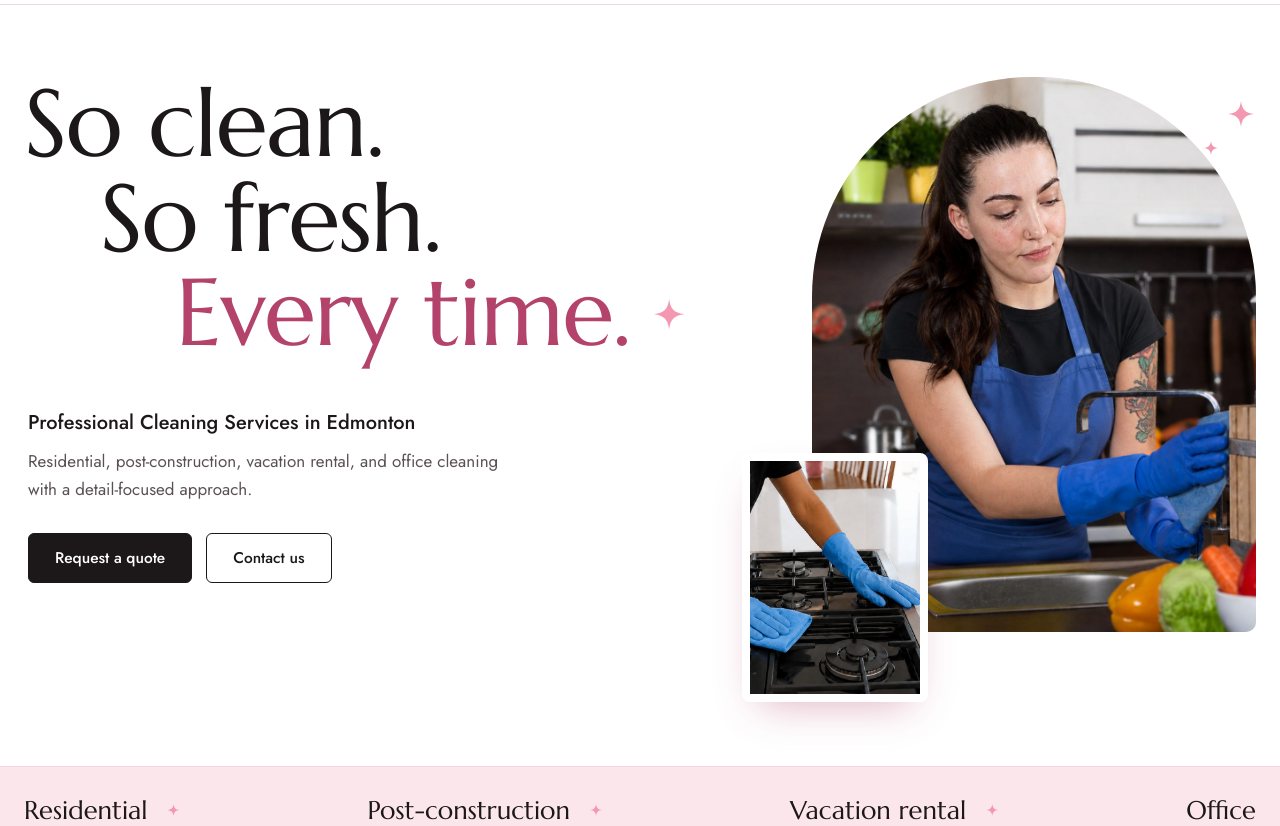
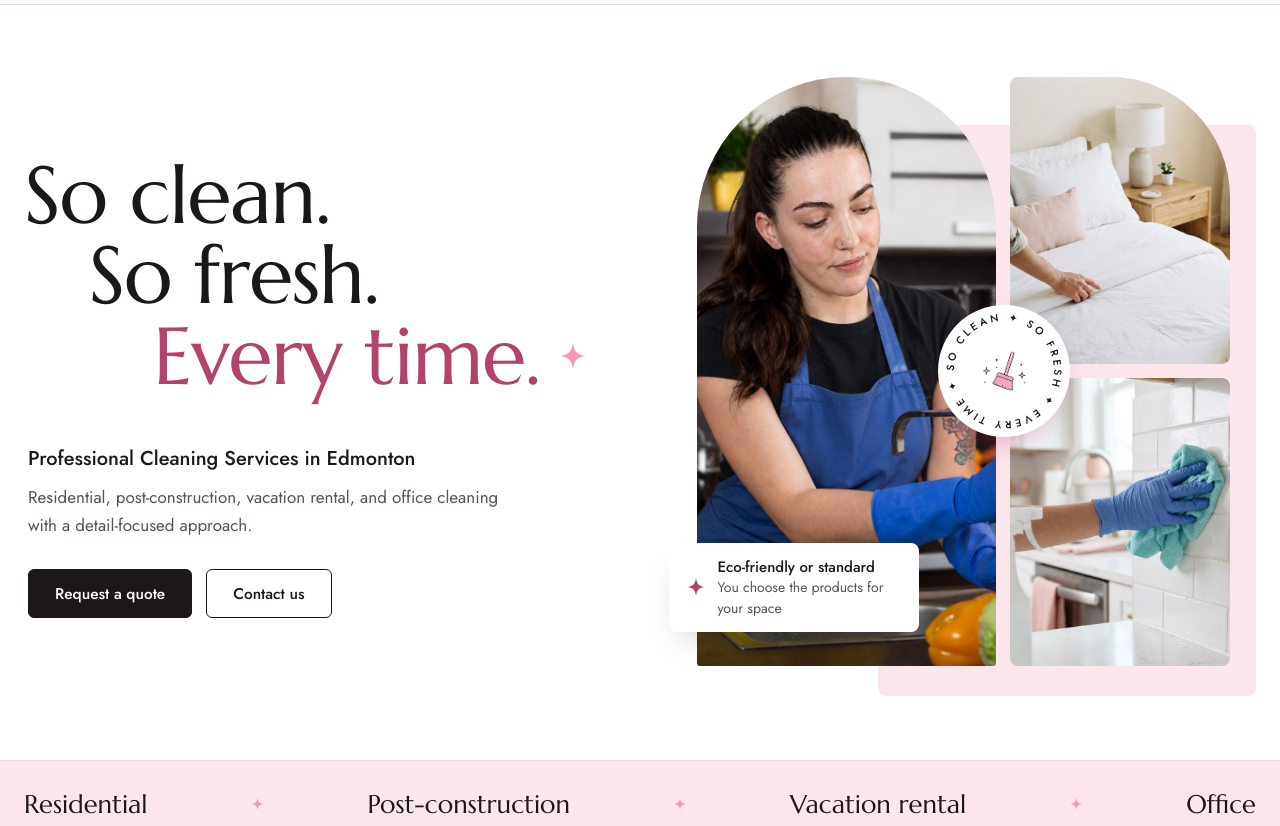
Before and after one commit to dallaswebagency/socleansofreshcleaning, a plain HTML site: page index.html in a window 1280 px wide. Shown: the part 126-952 px from the top of the page. Drawn offline with Linux system fonts and the light colour scheme.

Commit message:
Hero photo collage with brand seal; add six service photos

```diff
--- a/index.html
+++ b/index.html
@@ -60,8 +60,8 @@ p{margin:0}
 
 /* ---------- hero ---------- */
 .hero{position:relative;padding:72px 0 0;overflow:hidden}
-.hero>.wrap{display:grid;grid-template-columns:1.25fr .75fr;gap:48px;align-items:start}
-.hero h1{font-size:clamp(46px,7.4vw,118px);letter-spacing:-.015em;line-height:1;white-space:nowrap}
+.hero>.wrap{display:grid;grid-template-columns:1.05fr .95fr;gap:56px;align-items:center}
+.hero h1{font-size:clamp(44px,6.3vw,98px);letter-spacing:-.015em;line-height:1;white-space:nowrap}
 .hero h1 span{display:block}
 .hero h1 span:nth-child(2){padding-left:.8em}
 .hero h1 span:nth-child(3){padding-left:1.6em;color:var(--rose);display:flex;align-items:center;gap:.25em}
@@ -71,19 +71,30 @@ p{margin:0}
 .hero-copy p{color:var(--ink-soft)}
 .hero-actions{display:flex;gap:14px;margin-top:30px;flex-wrap:wrap}
 
-.hero-media{position:relative;padding:0 0 70px 0}
-.hero-media .main{border-radius:220px 220px 10px 10px;overflow:hidden;aspect-ratio:4/5;background:var(--petal)}
-.hero-media .main img{width:100%;height:100%;object-fit:cover;object-position:50% 30%}
-.hero-media .inset{position:absolute;left:-70px;bottom:0;width:42%;aspect-ratio:3/4;border-radius:8px;overflow:hidden;border:8px solid #fff;box-shadow:0 18px 40px -18px rgba(180,67,107,.45)}
-.hero-media .inset img{width:100%;height:100%;object-fit:cover;object-position:50% 70%}
-.hero-media .float-sparkles{position:absolute;right:-6px;top:24px;color:var(--broom)}
-.hero-media .float-sparkles .sparkle{position:absolute}
+.hero-media{position:relative;isolation:isolate;display:grid;grid-template-columns:1.15fr .85fr;grid-template-rows:1fr 1fr;gap:14px;height:clamp(460px,46vw,640px);margin:0 26px 30px 0}
+.hero-media::before{content:"";position:absolute;z-index:-1;top:48px;bottom:-30px;left:34%;right:-26px;background:var(--petal);border-radius:8px}
+.hero-media figure{margin:0;overflow:hidden;background:var(--petal)}
+.hero-media img{width:100%;height:100%;object-fit:cover}
+.m-arch{grid-row:1/3;border-radius:400px 400px 8px 8px}
+.m-arch img{object-position:50% 30%}
+.m-top{border-radius:8px 120px 8px 8px}
+.m-top img{object-position:40% 50%}
+.m-bottom{border-radius:8px}
+.m-bottom img{object-position:70% 40%}
+.seal{position:absolute;left:calc(57.5% - 66px);top:calc(50% - 66px);width:132px;height:132px;border-radius:50%;background:#fff;display:grid;place-items:center;box-shadow:0 14px 34px -16px rgba(180,67,107,.55)}
+.seal svg{position:absolute;inset:0;width:100%;height:100%}
+.seal text{font:500 10.5px var(--body);letter-spacing:.24em;fill:var(--ink)}
+.seal img{width:46px;height:auto}
+.chip{position:absolute;left:-28px;bottom:34px;background:#fff;border-radius:8px;padding:14px 18px;display:flex;gap:12px;align-items:center;font-size:15px;line-height:1.35;box-shadow:0 16px 36px -18px rgba(28,24,26,.35);max-width:250px}
+.chip .sparkle{color:var(--rose);width:18px;height:18px}
+.chip strong{font-weight:500;display:block}
+.chip span{color:var(--ink-soft);font-size:14px}
 
 /* service strip */
 .strip{margin-top:64px;background:var(--petal);border-block:1px solid var(--petal-deep)}
-.strip .wrap>ul{list-style:none;margin:0;padding:22px 0;display:flex;width:100%;justify-content:space-between;gap:20px;flex-wrap:wrap;font-family:var(--display);font-size:clamp(19px,2vw,26px)}
+.strip .wrap>ul{list-style:none;margin:0;padding:22px 0;display:flex;align-items:center;width:100%;justify-content:space-between;gap:20px;flex-wrap:wrap;font-family:var(--display);font-size:clamp(19px,2vw,26px)}
 .strip li{display:flex;align-items:center;gap:20px}
-.strip li:not(:last-child)::after{content:"";width:12px;height:12px;background:var(--broom);clip-path:path("M6 0C6.5 4 8 5.5 12 6C8 6.5 6.5 8 6 12C5.5 8 4 6.5 0 6C4 5.5 5.5 4 6 0Z")}
+.strip li.sep{width:12px;height:12px;background:var(--broom);clip-path:path("M6 0C6.5 4 8 5.5 12 6C8 6.5 6.5 8 6 12C5.5 8 4 6.5 0 6C4 5.5 5.5 4 6 0Z")}
 
 /* ---------- services menu ---------- */
 .services{padding:120px 0}
@@ -102,6 +113,7 @@ p{margin:0}
 .svc .book{grid-column:1/-1;font-size:15px;font-weight:500;text-decoration:none;display:inline-flex;gap:8px;align-items:center;width:max-content;border-bottom:1.5px solid var(--broom);padding-bottom:2px}
 .svc .book:hover{color:var(--rose)}
 .svc:hover h3,.svc:focus-within h3{color:var(--rose)}
+.svc-thumb{display:none}
 
 /* ---------- about ---------- */
 .about{background:var(--petal);padding:120px 0;position:relative;overflow:hidden}
@@ -177,7 +189,7 @@ p{margin:0}
   .hero h1 span{opacity:0;transform:translateY(24px);animation:rise .9s cubic-bezier(.2,.7,.2,1) forwards}
   .hero h1 span:nth-child(2){animation-delay:.15s}
   .hero h1 span:nth-child(3){animation-delay:.3s}
-  .hero h1 .sparkle,.float-sparkles .sparkle{animation:twinkle 1.6s .9s ease-out both}
+  .hero h1 .sparkle{animation:twinkle 1.6s .9s ease-out both}
   @keyframes rise{to{opacity:1;transform:none}}
   @keyframes twinkle{0%{opacity:0;transform:scale(.2) rotate(-40deg)}60%{opacity:1;transform:scale(1.25) rotate(8deg)}100%{opacity:1;transform:none}}
 }
@@ -196,10 +208,11 @@ p{margin:0}
   .nav a{padding:12px 0;border-bottom:1px solid var(--line)}
   .hero{padding-top:44px}
   .hero>.wrap,.services .wrap,.about .wrap,.contact .wrap{grid-template-columns:1fr}
-  .hero-media{max-width:440px;margin:10px auto 0;padding-left:60px}
-  .hero-media .inset{left:0}
+  .hero-media{height:440px;margin:20px 18px 40px 0}
+  .chip{left:0;bottom:-24px}
   .svc-aside{position:static}
   .svc-figure{display:none}
+  .svc-thumb{display:block;grid-column:1/-1;width:100%;aspect-ratio:4/3;object-fit:cover;border-radius:8px;margin-bottom:12px}
   .about .wrap{gap:48px}
   .owner{margin:0 auto}
   .reviews-top{grid-template-columns:1fr}
@@ -217,8 +230,11 @@ p{margin:0}
   .brand img{height:50px}
   .hero h1 span:nth-child(2){padding-left:.5em}
   .hero h1 span:nth-child(3){padding-left:1em}
+  .hero-media{height:380px;gap:10px}
+  .seal{width:104px;height:104px;left:calc(57.5% - 52px);top:calc(50% - 52px)}
+  .seal img{width:36px}
   .checks{grid-template-columns:1fr}
-  .strip .wrap>ul{justify-content:flex-start;gap:6px 20px;font-size:19px}
+  .strip .wrap>ul{justify-content:flex-start;gap:6px 14px;font-size:19px}
   .contact-lines a{font-size:20px;width:auto;overflow-wrap:anywhere}
   .foot-grid{grid-template-columns:1fr}
   .foot-base .credit{margin-left:0}
@@ -277,20 +293,25 @@ p{margin:0}
         </div>
       </div>
       <div class="hero-media">
-        <div class="main"><img src="images/hero-kitchen.jpg" alt="So Clean So Fresh cleaner wiping a kitchen counter"></div>
-        <div class="inset"><img src="images/stovetop.jpg" alt="Gas stovetop being wiped clean"></div>
-        <div class="float-sparkles" aria-hidden="true">
-          <svg class="sparkle" style="width:26px;height:26px;top:0;right:8px"><use href="#spark"/></svg>
-          <svg class="sparkle" style="width:14px;height:14px;top:40px;right:44px"><use href="#spark"/></svg>
+        <figure class="m-arch"><img src="images/hero-kitchen.jpg" alt="So Clean So Fresh cleaner wiping a kitchen counter"></figure>
+        <figure class="m-top"><img src="images/service-airbnb-turnover.jpg" alt="Fresh white bed and folded towels in a vacation rental"></figure>
+        <figure class="m-bottom"><img src="images/service-deep-cleaning.jpg" alt="Gloved hand wiping a white tile backsplash"></figure>
+        <div class="seal" aria-hidden="true">
+          <svg viewBox="0 0 132 132"><defs><path id="ring" d="M66,66 m-50,0 a50,50 0 1,1 100,0 a50,50 0 1,1 -100,0"/></defs><text><textPath href="#ring" textLength="306">SO CLEAN ✦ SO FRESH ✦ EVERY TIME ✦</textPath></text></svg>
+          <img src="images/broom-mark.png" alt="">
         </div>
+        <div class="chip"><svg class="sparkle" aria-hidden="true"><use href="#spark"/></svg><p><strong>Eco-friendly or standard</strong><span>You choose the products for your space</span></p></div>
       </div>
     </div>
     <div class="strip">
       <div class="wrap">
         <ul>
           <li>Residential</li>
+          <li class="sep" aria-hidden="true"></li>
           <li>Post-construction</li>
+          <li class="sep" aria-hidden="true"></li>
           <li>Vacation rental</li>
+          <li class="sep" aria-hidden="true"></li>
           <li>Office</li>
         </ul>
       </div>
@@ -302,35 +323,41 @@ p{margin:0}
       <div class="svc-aside">
         <h2>Our services</h2>
         <p>Pick the clean that fits your space and request your booking online.</p>
-        <figure class="svc-figure"><img id="svcImg" src="images/duster-spray.jpg" alt="Blue duster and spray bottle by a bright window"></figure>
+        <figure class="svc-figure"><img id="svcImg" src="images/service-deep-cleaning.jpg" alt="Our services"></figure>
       </div>
       <ul class="svc-list">
-        <li class="svc" data-img="images/stovetop.jpg">
+        <li class="svc" data-img="images/service-deep-cleaning.jpg">
+          <img class="svc-thumb" src="images/service-deep-cleaning.jpg" alt="" loading="lazy">
           <h3><a href="https://www.socleansofreshcleaning.ca/booking-calendar/deep-cleaning">Deep Cleaning</a></h3>
           <span class="price"><small>Starting at</small>$300+</span>
           <a class="book" href="https://www.socleansofreshcleaning.ca/booking-calendar/deep-cleaning">Request to book</a>
         </li>
-        <li class="svc" data-img="images/fresh-living-room.jpg">
+        <li class="svc" data-img="images/service-recurring-maintenance.jpg">
+          <img class="svc-thumb" src="images/service-recurring-maintenance.jpg" alt="" loading="lazy">
           <h3><a href="https://www.socleansofreshcleaning.ca/booking-calendar/recurring-maintenance-cleaning-1">Recurring Maintenance Cleaning</a></h3>
           <span class="price"><small>Starting at</small>$120+</span>
           <a class="book" href="https://www.socleansofreshcleaning.ca/booking-calendar/recurring-maintenance-cleaning-1">Request to book</a>
         </li>
-        <li class="svc" data-img="images/duster-spray.jpg">
+        <li class="svc" data-img="images/service-office.jpg">
+          <img class="svc-thumb" src="images/service-office.jpg" alt="" loading="lazy">
           <h3><a href="https://www.socleansofreshcleaning.ca/booking-calendar/office-cleaning">Office Cleaning</a></h3>
           <span class="price">$300+<small style="margin:0 0 0 6px">/ monthly</small></span>
           <a class="book" href="https://www.socleansofreshcleaning.ca/booking-calendar/office-cleaning">Request to book</a>
         </li>
-        <li class="svc" data-img="images/fresh-living-room.jpg">
+        <li class="svc" data-img="images/service-move-in-out.jpg">
+          <img class="svc-thumb" src="images/service-move-in-out.jpg" alt="" loading="lazy">
           <h3><a href="https://www.socleansofreshcleaning.ca/booking-calendar/move-in-move-out-cleaning">Move-In / Move-Out Cleaning</a></h3>
           <span class="price"><small>Starting at</small>$350+</span>
           <a class="book" href="https://www.socleansofreshcleaning.ca/booking-calendar/move-in-move-out-cleaning">Request to book</a>
         </li>
-        <li class="svc" data-img="images/duster-spray.jpg">
+        <li class="svc" data-img="images/service-post-construction.jpg">
+          <img class="svc-thumb" src="images/service-post-construction.jpg" alt="" loading="lazy">
           <h3><a href="https://www.socleansofreshcleaning.ca/booking-calendar/post-construction-cleaning">Post-Construction Cleaning</a></h3>
           <span class="price"><small>Starting at</small>$400+</span>
           <a class="book" href="https://www.socleansofreshcleaning.ca/booking-calendar/post-construction-cleaning">Request to book</a>
         </li>
-        <li class="svc" data-img="images/hero-kitchen.jpg">
+        <li class="svc" data-img="images/service-airbnb-turnover.jpg">
+          <img class="svc-thumb" src="images/service-airbnb-turnover.jpg" alt="" loading="lazy">
           <h3><a href="https://www.socleansofreshcleaning.ca/booking-calendar/airbnb-vacation-rental-turnovers">Airbnb &amp; Vacation Rental Turnovers</a></h3>
           <span class="price"><small>Starting at</small>$120+</span>
           <a class="book" href="https://www.socleansofreshcleaning.ca/booking-calendar/airbnb-vacation-rental-turnovers">Request to book</a>
```
Also changed, not shown: images/broom-mark.png (added), images/duster-spray.jpg (deleted), images/service-airbnb-turnover.jpg (added), images/service-deep-cleaning.jpg (added), images/service-move-in-out.jpg (added), images/service-office.jpg (added), images/service-post-construction.jpg (added), images/service-recurring-maintenance.jpg (added), images/stovetop.jpg (deleted).
